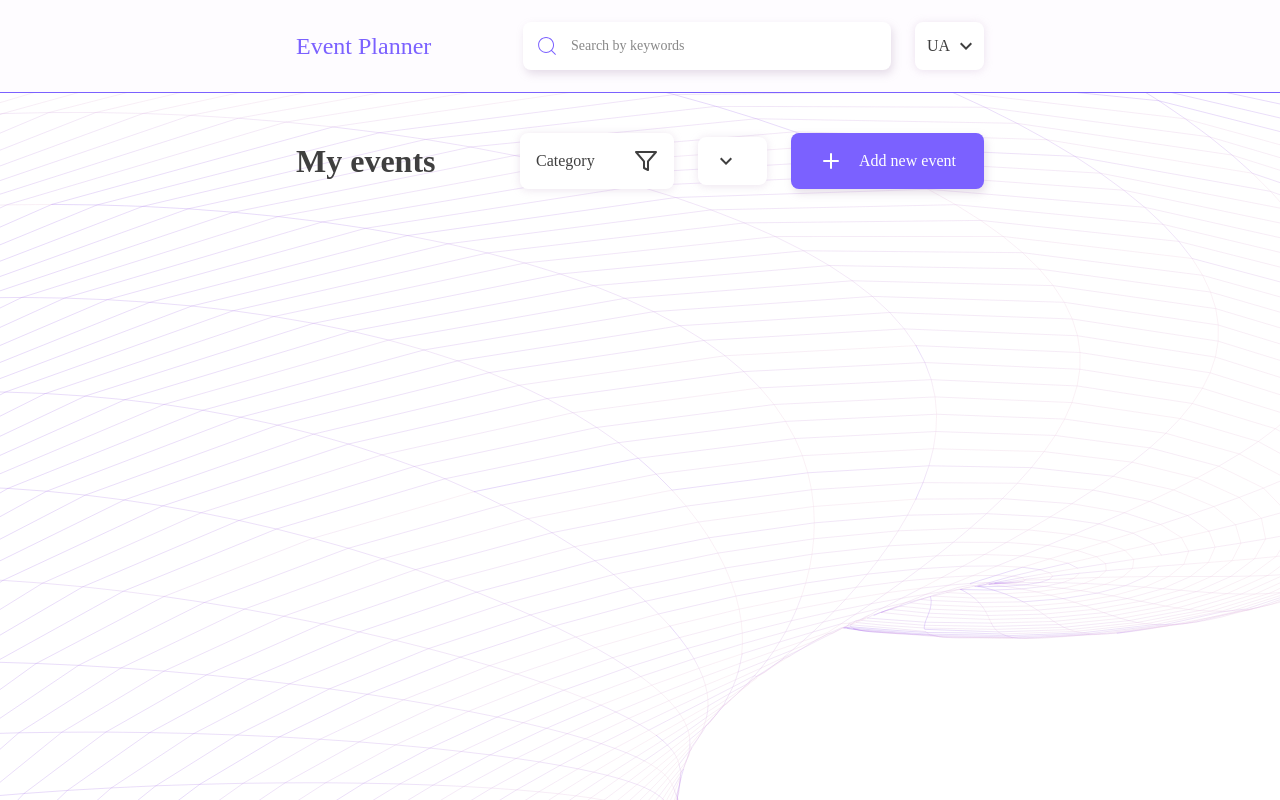
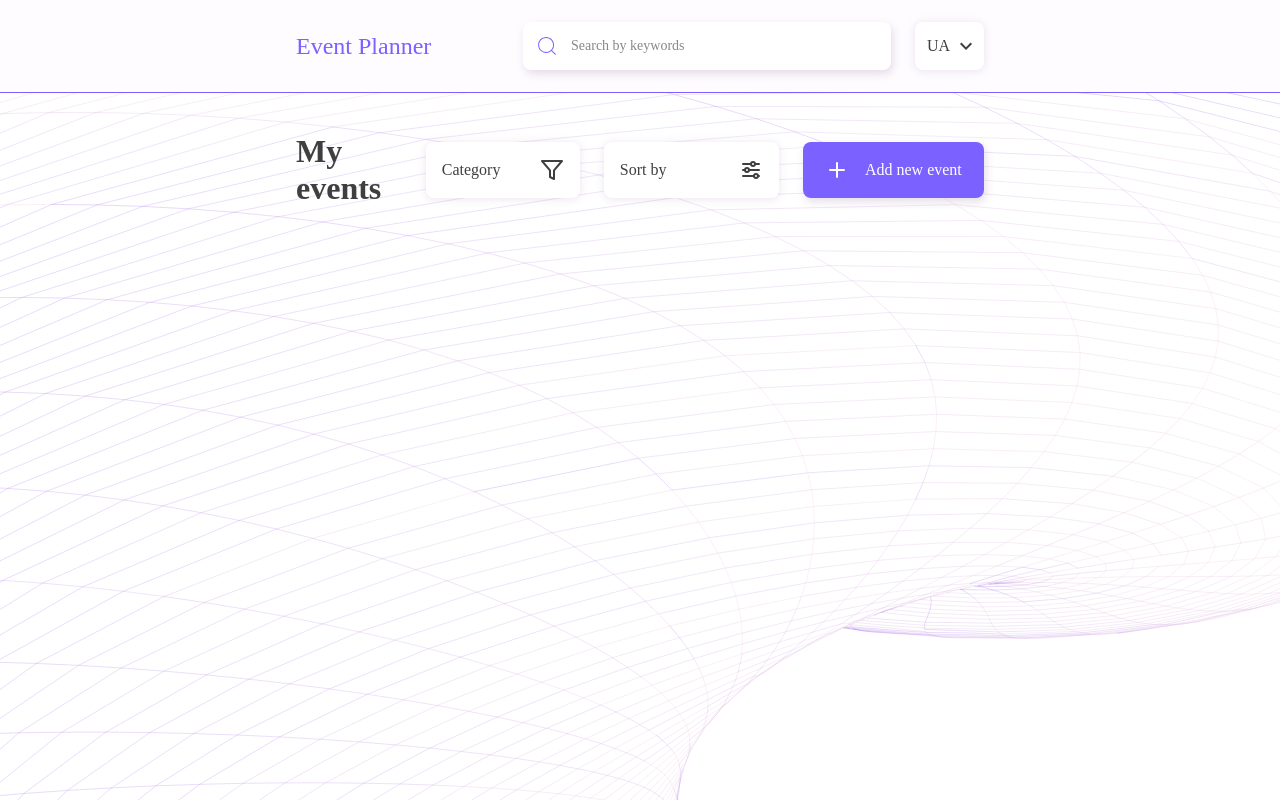
Before and after one commit to vadymfrlv/event-planner, a React (Vite) app: page / in a window 1280 px wide. Shown: the top 800 px of the page. Built offline with nearby package versions, Linux system fonts and the light colour scheme; a web font is replaced by a local one; what i18next-localstorage-backend would draw is missing.

Commit message:
WORK:
- working on logic and styles for Sorter component

```diff
--- a/src/components/Sorter/Sorter.styled.ts
+++ b/src/components/Sorter/Sorter.styled.ts
@@ -1,17 +1,16 @@
 import styled, { css } from 'styled-components';
-import { MdExpandMore, MdExpandLess } from 'react-icons/md';
+import { TbAdjustmentsHorizontal } from 'react-icons/tb';
+import { IoIosArrowRoundDown, IoIosArrowRoundUp } from 'react-icons/io';
 
-interface SorterOptionsProps {
+interface SorterProps {
   $sorterOptions?: boolean;
   $sorterSelected?: boolean;
   $active?: boolean;
 }
 
-const expandIconBaseStyles = css`
-  margin-left: 4px;
+const sharedIconsStyle = css`
   width: 24px;
   height: 24px;
-  color: ${p => p.theme.colors.text};
 `;
 
 export const SorterContainer = styled.div`
@@ -23,41 +22,61 @@ export const SorterContainer = styled.div`
   }
 `;
 
-export const SorterButton = styled.button<SorterOptionsProps>`
+export const SorterSelectorBtn = styled.button<SorterProps>`
   display: flex;
   align-items: center;
-  width: 69px;
-  height: 48px;
-  padding: 12px 4px 12px 12px;
+  justify-content: space-between;
+  width: ${p => (p.$sorterOptions ? '175px' : '56px')};
+  height: 56px;
+  padding: 16px;
   font-family: ${p => p.theme.fonts.main};
   font-weight: ${p => p.theme.fontWeights.medium};
   font-size: 16px;
   border: none;
 
-  color: ${p => p.theme.colors.text};
+  color: ${p => (p.$sorterSelected ? p.theme.colors.accent : p.theme.colors.text)};
 
   background-color: ${p => p.theme.colors.white};
   border-radius: ${p => p.theme.radii.eight};
   box-shadow: ${p => p.theme.shadows.elements};
   cursor: pointer;
+
+  @media (min-width: ${p => p.theme.screens.tab}) {
+    width: 175px;
+  }
+
+  &:hover {
+    color: ${p => p.theme.colors.accent};
+  }
 `;
 
-export const ExpandMoreIconStyled = styled(MdExpandMore)`
-  ${expandIconBaseStyles}
+export const SorterDescription = styled.span<SorterProps>`
+  display: ${p => (p.$sorterOptions ? 'block' : 'none')};
+
+  @media (min-width: ${p => p.theme.screens.tab}) {
+    display: block;
+  }
 `;
 
-export const ExpandLessIconStyled = styled(MdExpandLess)`
-  ${expandIconBaseStyles}
+export const SorterIconStyled = styled(TbAdjustmentsHorizontal)`
+  ${sharedIconsStyle}
 `;
 
-export const SorterOptions = styled.ul<SorterOptionsProps>`
+// export const SorterIconWrapper = styled(SorterIconStyled)`
+//   display: block;
+
+//   @media (min-width: ${p => p.theme.screens.tab}) {
+//     display: none;
+//   }
+// `;
+
+export const SorterOptions = styled.ul<SorterProps>`
   position: absolute;
-  display: ${p => (p.$sorterOptions ? 'block' : 'none')};
+  visibility: ${p => (p.$sorterOptions ? 'visible' : 'hidden')};
   top: ${p => (p.$sorterOptions ? '63px' : '48px')};
   left: 0;
-  padding: 16px 12px;
   margin: 0 auto;
-  width: 45px;
+  width: 175px;
   background-color: ${p => p.theme.colors.white};
   border-radius: ${p => p.theme.radii.eight};
   box-shadow: ${p => p.theme.shadows.elements};
@@ -65,22 +84,42 @@ export const SorterOptions = styled.ul<SorterOptionsProps>`
   transition: top 250ms ease-in-out, opacity 300ms ease-in-out;
 `;
 
-export const SorterOption = styled.li`
-  font-size: 16px;
+export const SorterOption = styled.li<SorterProps>`
+  display: flex;
+  align-items: center;
+  justify-content: space-between;
+  font-size: 14px;
   line-height: 20px;
-  padding-bottom: 4px;
+  color: ${p => (p.$active ? p.theme.colors.accent : p.theme.colors.divider)};
   cursor: pointer;
-  border-bottom: ${p => p.theme.borders.listDivider};
-  color: ${p => p.theme.colors.divider};
   font-weight: ${p => p.theme.fontWeights.medium};
+  padding: 8px 16px 8px 24px;
 
   &:not(:last-child) {
-    margin-bottom: 8px;
+    border-bottom: ${p =>
+      p.$active ? p.theme.borders.listDividerActive : p.theme.borders.listDivider};
   }
 
-  &:hover,
-  &:focus {
+  &:hover {
     color: ${p => p.theme.colors.accent};
-    border-bottom: ${p => p.theme.borders.listDividerHover};
+
+    &:not(:last-child) {
+      border-bottom: ${p => p.theme.borders.listDividerHover};
+    }
   }
 `;
+
+export const SorterTypeIncIconStyled = styled(IoIosArrowRoundUp)`
+  ${sharedIconsStyle}/* display: none; */
+
+  /* @media (min-width: ${p => p.theme.screens.tab}) {
+    display: block;
+  } */
+`;
+
+export const SorterTypeDicIconStyled = styled(IoIosArrowRoundDown)`
+  ${sharedIconsStyle}/* display: none; */
+  /* @media (min-width: ${p => p.theme.screens.tab}) {
+    display: block;
+  } */
+`;
--- a/src/components/Sorter/Sorter.tsx
+++ b/src/components/Sorter/Sorter.tsx
@@ -5,25 +5,38 @@ import { ClickOutsideWrapper } from 'components/ClickOutsideWrapper/ClickOutside
 
 import {
   SorterContainer,
-  SorterButton,
+  SorterSelectorBtn,
+  SorterDescription,
+  SorterIconStyled,
+  SorterIconWrapper,
+  SorterTypeIconWrapper,
   SorterOptions,
   SorterOption,
-  ExpandLessIconStyled,
-  ExpandMoreIconStyled,
+  SorterTypeIncIconStyled,
+  SorterTypeDicIconStyled,
 } from './Sorter.styled';
 
 export const Sorter = () => {
   const [currentSort, setCurrentSort] = useState('');
+  const [currentSortIdx, setCurrentSortIdx] = useState<number | null>(null);
   const [isDropdownOpen, setIsDropdownOpen] = useState(false);
 
-  const toggleDropdown = (event: React.MouseEvent) => {
+  const handleSortChange = (sortOption: string, sortIdx: number) => {
+    if (currentSortIdx === sortIdx) {
+      setCurrentSort('');
+      setCurrentSortIdx(null);
+      setIsDropdownOpen(false);
+      return;
+    }
+
+    setCurrentSort(sortOption);
+    setCurrentSortIdx(sortIdx);
+    setIsDropdownOpen(false);
+  };
+
+  const toggleSortDropdown = (event: React.MouseEvent) => {
     event.stopPropagation();
     setIsDropdownOpen(!isDropdownOpen);
-  };
-
-  const handleSortChange = (sortByOption: string) => {
-    setCurrentSort(sortByOption);
-    setIsDropdownOpen(false);
   };
 
   const handleOutsideClick = () => {
@@ -33,15 +46,34 @@ export const Sorter = () => {
   return (
     <ClickOutsideWrapper onClickOutside={handleOutsideClick}>
       <SorterContainer>
-        <SorterButton $sorterOptions={isDropdownOpen} onClick={toggleDropdown}>
-          {currentSort}
-          {isDropdownOpen ? <ExpandLessIconStyled /> : <ExpandMoreIconStyled />}
-        </SorterButton>
+        <SorterSelectorBtn
+          type="button"
+          $sorterOptions={isDropdownOpen}
+          $sorterSelected={!!currentSort}
+          onClick={toggleSortDropdown}
+        >
+          <SorterDescription $sorterOptions={isDropdownOpen}>
+            Sort by {currentSortIdx != null && sortOptions[currentSortIdx].key}
+          </SorterDescription>
+          {!currentSort || window.innerWidth < 768 ? <SorterIconStyled /> : null}
+          {currentSort && window.innerWidth >= 768 ? (
+            currentSort.split(' ')[1] === 'inc' ? (
+              <SorterTypeIncIconStyled />
+            ) : (
+              <SorterTypeDicIconStyled />
+            )
+          ) : null}
+        </SorterSelectorBtn>
 
         <SorterOptions $sorterOptions={isDropdownOpen}>
-          {sortOptions.map(({ value, label }, idx) => (
-            <SorterOption key={idx} onClick={() => handleSortChange(value)}>
+          {sortOptions.map(({ value, label, type }, idx) => (
+            <SorterOption
+              key={idx}
+              $active={currentSortIdx === idx}
+              onClick={() => handleSortChange(value + ' ' + type, idx)}
+            >
               {label}
+              {type === 'inc' ? <SorterTypeIncIconStyled /> : <SorterTypeDicIconStyled />}
             </SorterOption>
           ))}
         </SorterOptions>
```
